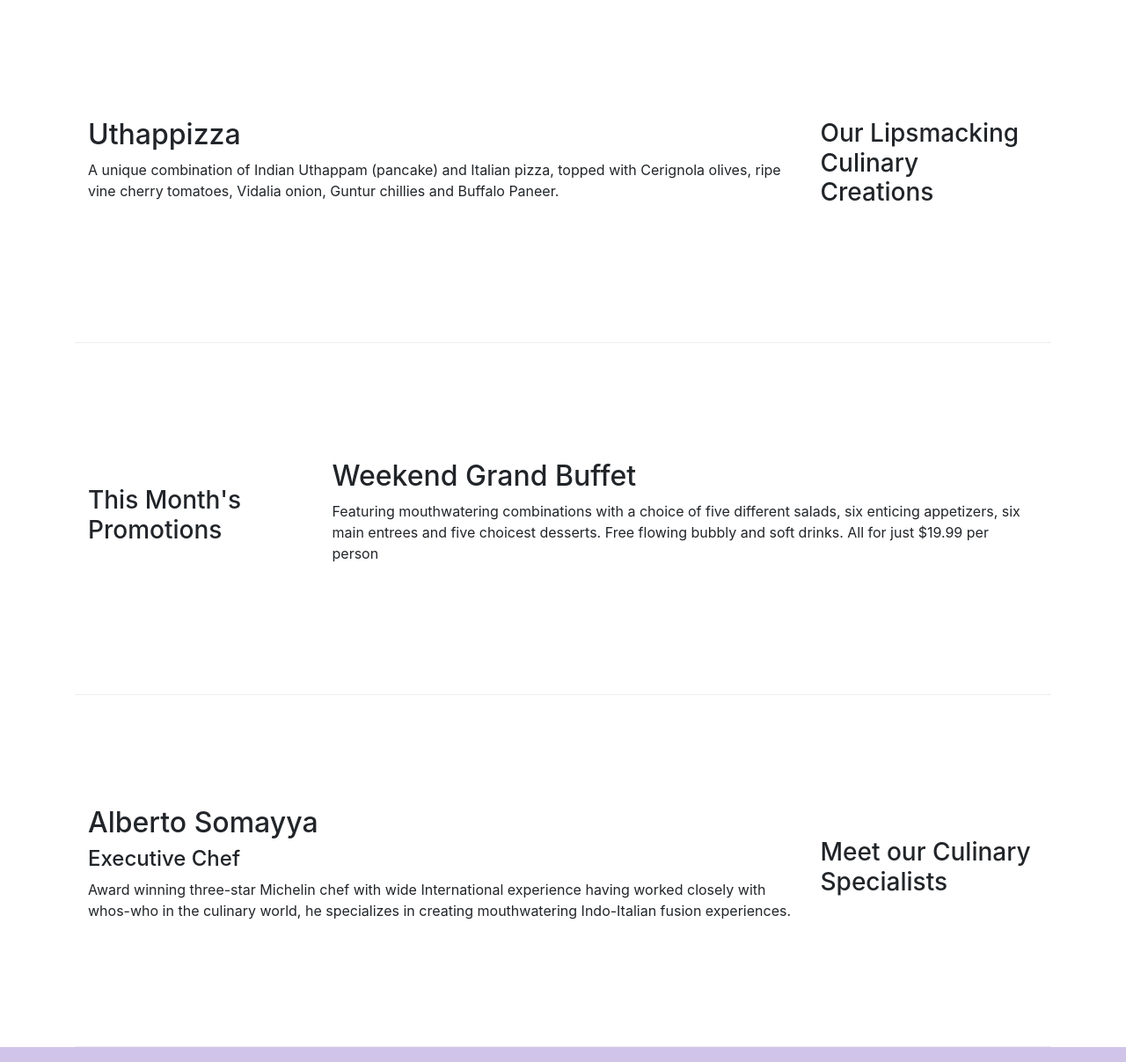
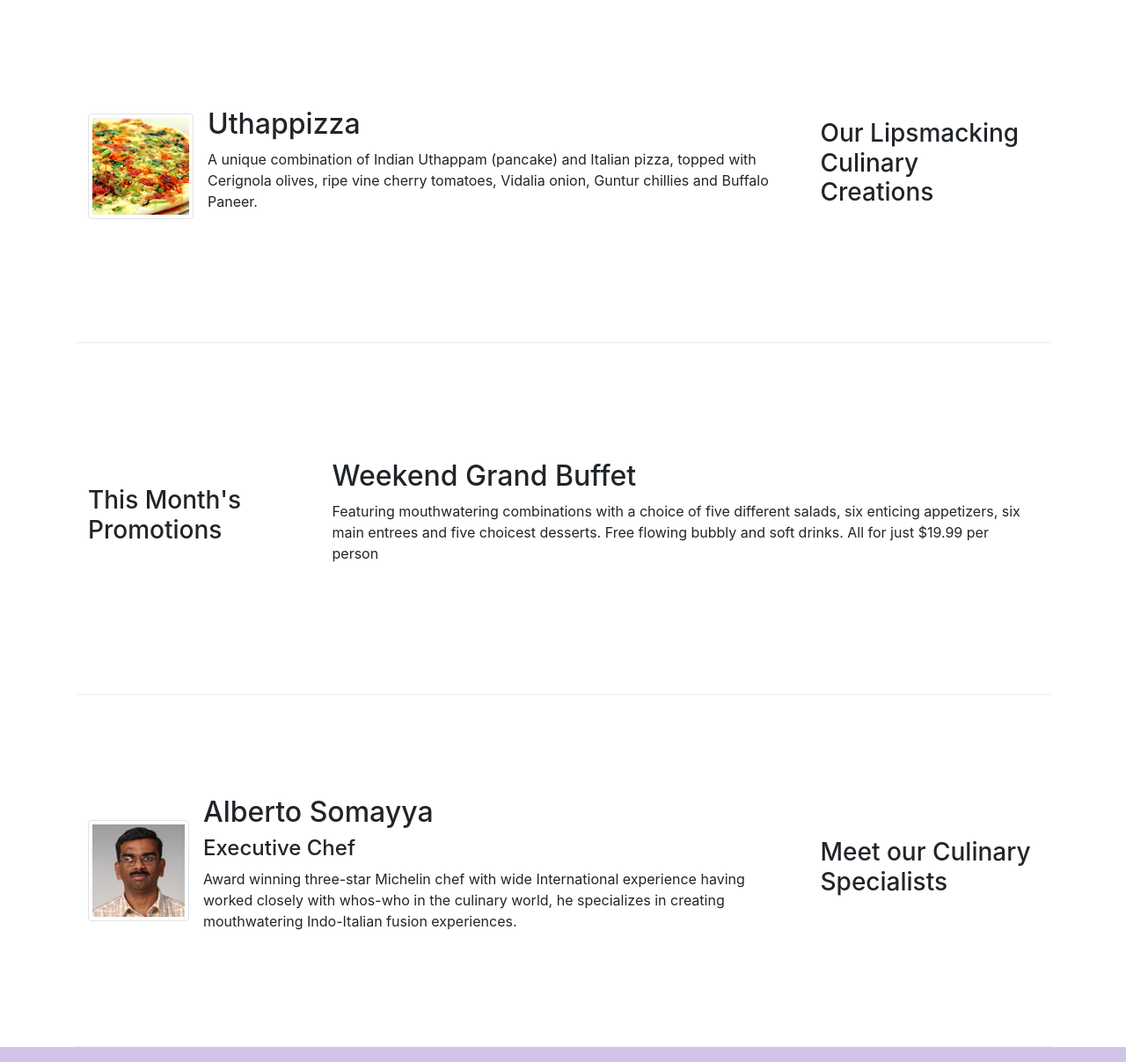
Before and after one commit to chintan8195/Front-End-Web-UI-Frameworks-and-Tools-Bootstrap-4, a website: page index.html in a window 1280 px wide. Shown: the part 320-1527 px from the top of the page at 88% size. Drawn offline with nearby package versions, Linux system fonts and the light colour scheme.

Commit message:
Images and Media

```diff
--- a/index.html
+++ b/index.html
@@ -23,7 +23,7 @@
                 <button class="navbar-toggler" type="button" data-toggle="collapse" data-target="#Navbar">
                         <span class="navbar-toggler-icon"></span>
                     </button>
-           <a class="navbar-brand mr-auto" href="./index.html">Ristorante Con Fusion</a>
+                    <a class="navbar-brand mr-auto" href="./index.html"><img src="img/logo.png" height="30" width="41"></a>
            <div class="collapse navbar-collapse" id="Navbar">
                 <ul class="navbar-nav mr-auto">
                         <li class="nav-item active"><a class="nav-link" href="#"><span class="fa fa-home fa-lg"></span> Home</a></li>
@@ -53,8 +53,13 @@
                 <h3>Our Lipsmacking Culinary Creations</h3>
             </div>
             <div class="col col-sm order-sm-first col-md ">
-                <h2>Uthappizza</h2>
-                <p>A unique combination of Indian Uthappam (pancake) and Italian pizza, topped with Cerignola olives, ripe vine cherry tomatoes, Vidalia onion, Guntur chillies and Buffalo Paneer.</p>
+                <div class="media">
+                    <img class="d-flex mr-3 img-thumbnail align-self-center" src="img/uthappizza.png" alt="uthappizza">
+                    <div class="media-body">
+                        <h2 class="mt-0">Uthappizza</h2>
+                        <p>A unique combination of Indian Uthappam (pancake) and Italian pizza, topped with Cerignola olives, ripe vine cherry tomatoes, Vidalia onion, Guntur chillies and Buffalo Paneer.</p>
+                    </div>
+                </div>
             </div>
         </div>
 
@@ -74,9 +79,19 @@
                 <h3>Meet our Culinary Specialists</h3>
             </div>
             <div class="col col-sm order-sm-first col-md">
-                <h2>Alberto Somayya</h2>
-                <h4>Executive Chef</h4>
-                <p>Award winning three-star Michelin chef with wide International experience having worked closely with whos-who in the culinary world, he specializes in creating mouthwatering Indo-Italian fusion experiences. </p>
+                <div class="media">
+                    <img class="d-flex mr-3 img-thumbnail align-self-center"
+                            src="img/alberto.png" alt="Alberto Somayya">
+                    <div class="media-body">
+                        <h2 class="mt-0">Alberto Somayya</h2>
+                        <h4>Executive Chef</h4>
+                        <p class="d-none d-sm-block">Award winning three-star Michelin chef with wide
+                            International experience having worked closely with
+                            whos-who in the culinary world, he specializes in
+                            creating mouthwatering Indo-Italian fusion experiences.
+                            </p>
+                    </div>
+                </div>
             </div>
         </div>
     </div>
```
Also changed, not shown: aboutus.html (+4 -1 lines), contactus.html (+1 -1 lines), img/alberto.png (added), img/buffet.png (added), img/logo.png (added), img/uthappizza.png (added), 2 other files.
